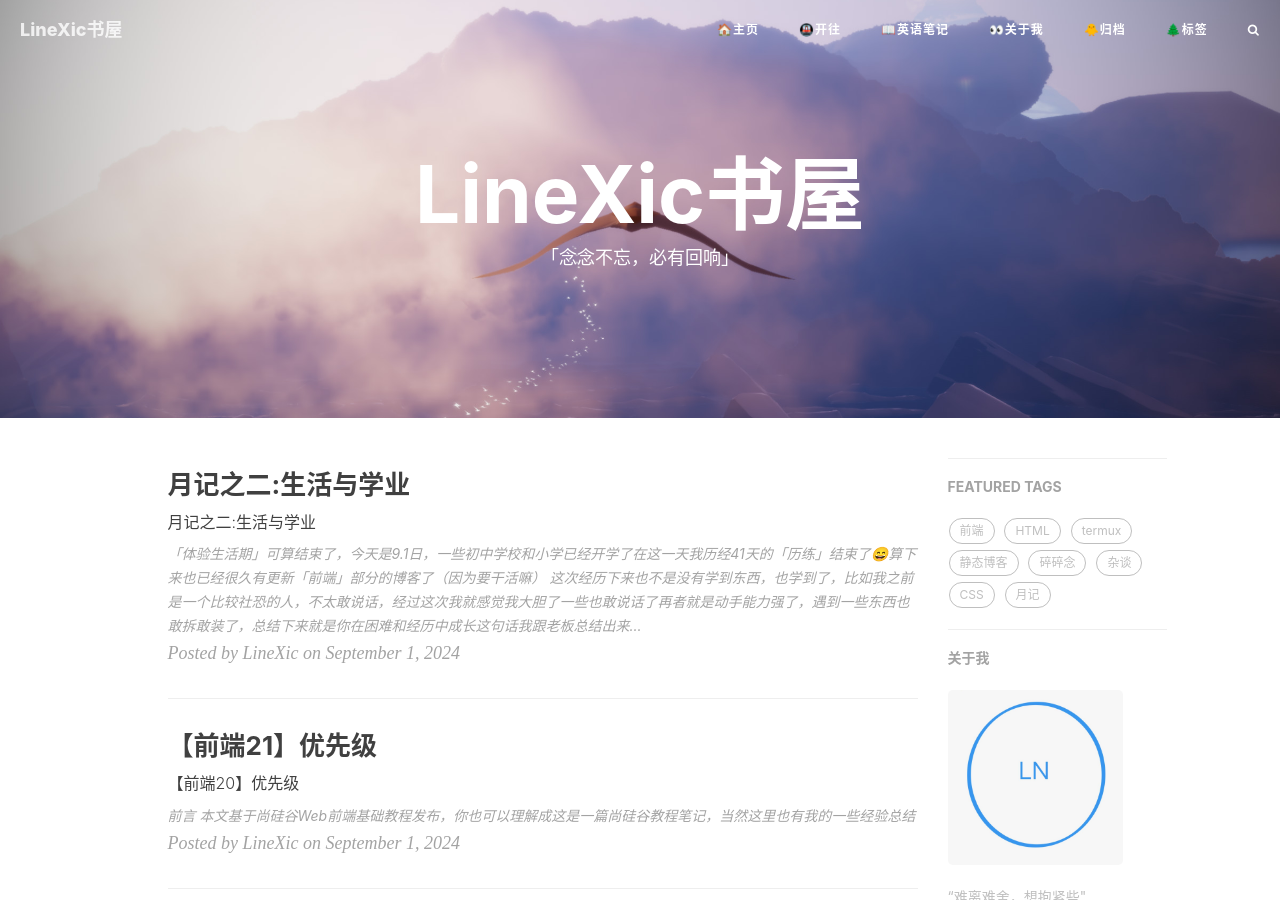
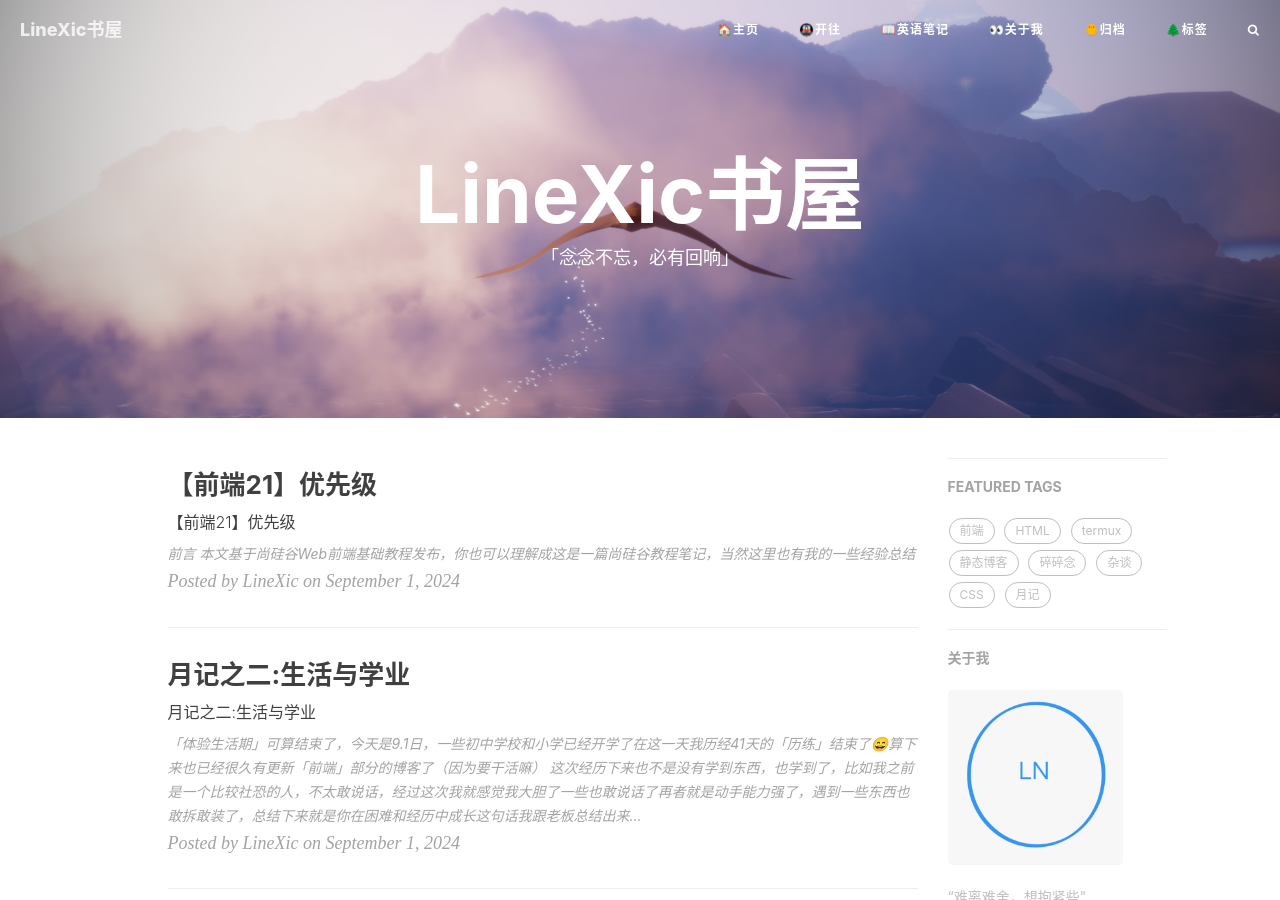
Before and after one commit to LineXic/LineXic-blog, a Jekyll site: the page built from index.html, in a window 1280 px wide and 900 px high. Built offline with Jekyll 4.4.1, drawn with Linux system fonts in a browser that asks for light colours; nearby versions of some CDN libraries; the list of posts is cut into pages by our own code; comment, search, counter and statistics services are not loaded.

Commit message:
更新 2024-09-01-guigu-css-21.md

```diff
--- a/_posts/2024-09-01-guigu-css-21.md
+++ b/_posts/2024-09-01-guigu-css-21.md
@@ -1,8 +1,8 @@
 ---
 layout:     post
 title:      "【前端21】优先级"
-subtitle:   "【前端20】优先级"
-date:       2024-09-01 00:00:00
+subtitle:   "【前端21】优先级"
+date:       2024-09-01 23:33:00
 author:     "LineXic"
 header-img: "img/css.png"
 catalog:    true
```
